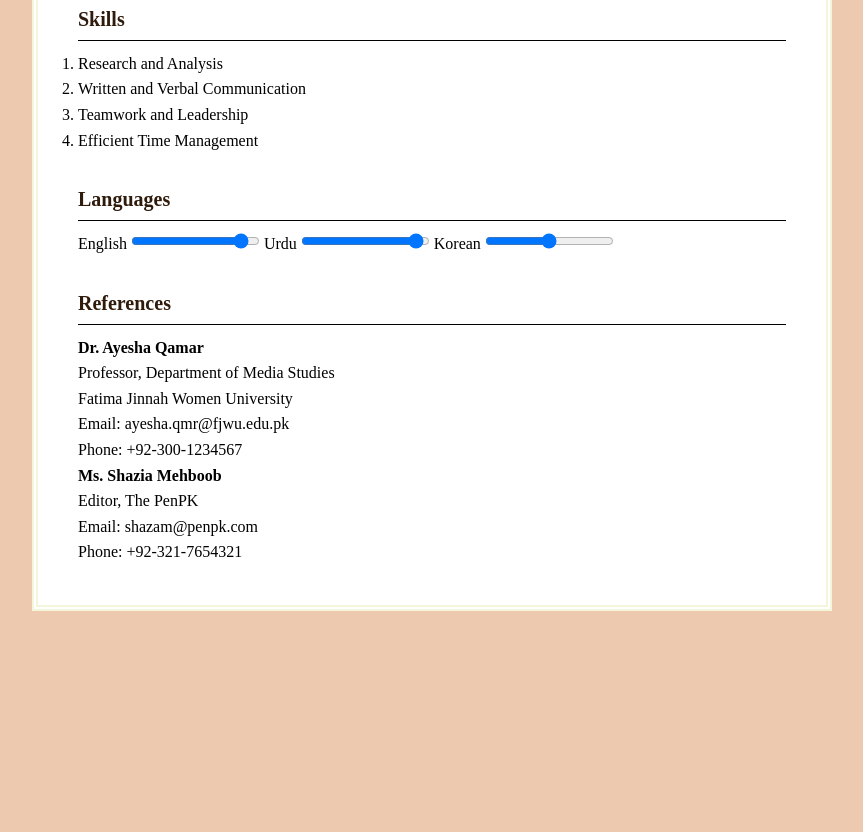
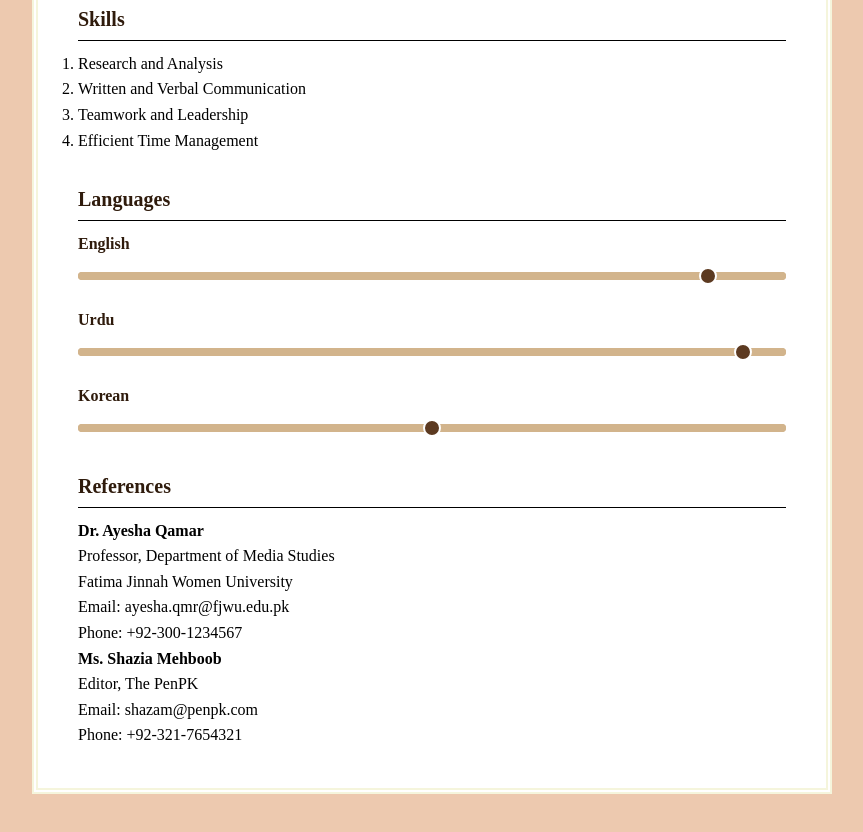
Before and after one commit to leclercist/Assignment-5-CV, a plain HTML site: page index.html in a window 1280 px wide. Shown: the part 1674-2506 px from the top of the page, without its empty margins (208-1071 px from the left). Before the commit the page ends 2365 px from the top, so only its background shows below. Drawn offline with Linux system fonts and the light colour scheme.

Commit message:
language sec

```diff
--- a/index.html
+++ b/index.html
@@ -111,14 +111,20 @@
        <div class="section">
       <h2>Languages</h2>
 
-  <label for="english">English</label>
-  <input type="range" id="english" name="english" min="0" max="100" value="90">
+  <div class="language-entry">
+    <label for="english">English</label>
+    <input type="range" id="english" class="slider" min="0" max="100" value="90" disabled>
+  </div>
 
-  <label for="urdu">Urdu</label>
-  <input type="range" id="urdu" name="urdu" min="0" max="100" value="95">
+  <div class="language-entry">
+    <label for="urdu">Urdu</label>
+    <input type="range" id="urdu" class="slider" min="0" max="100" value="95" disabled>
+  </div>
 
-  <label for="korean">Korean</label>
-  <input type="range" id="korean" name="korean" min="0" max="100" value="50">
+  <div class="language-entry">
+    <label for="korean">Korean</label>
+    <input type="range" id="korean" class="slider" min="0" max="100" value="50" disabled>
+  </div>
 </div>
 
        <div class="section">
```
